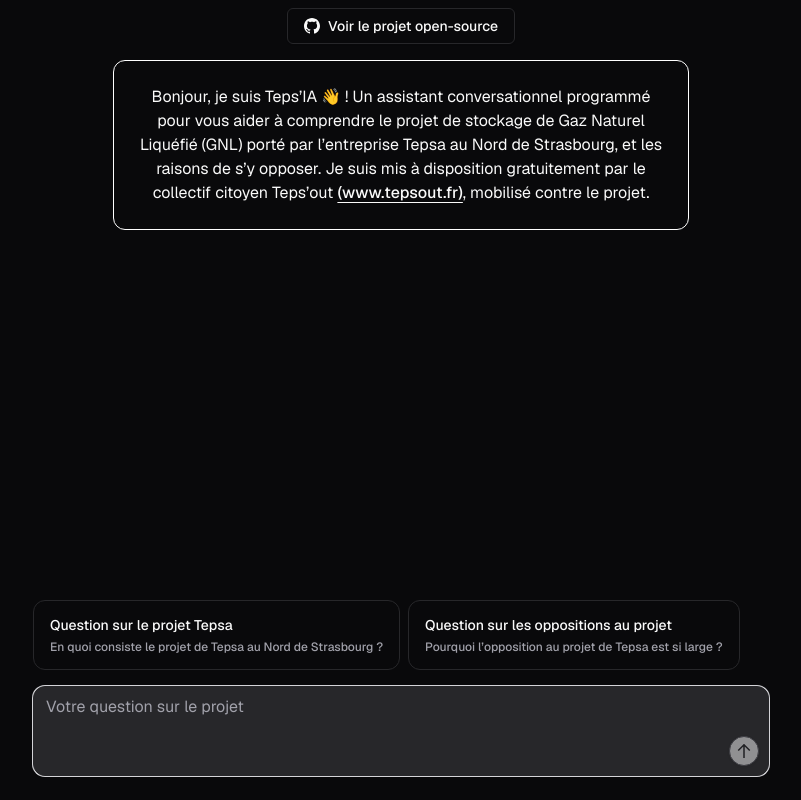
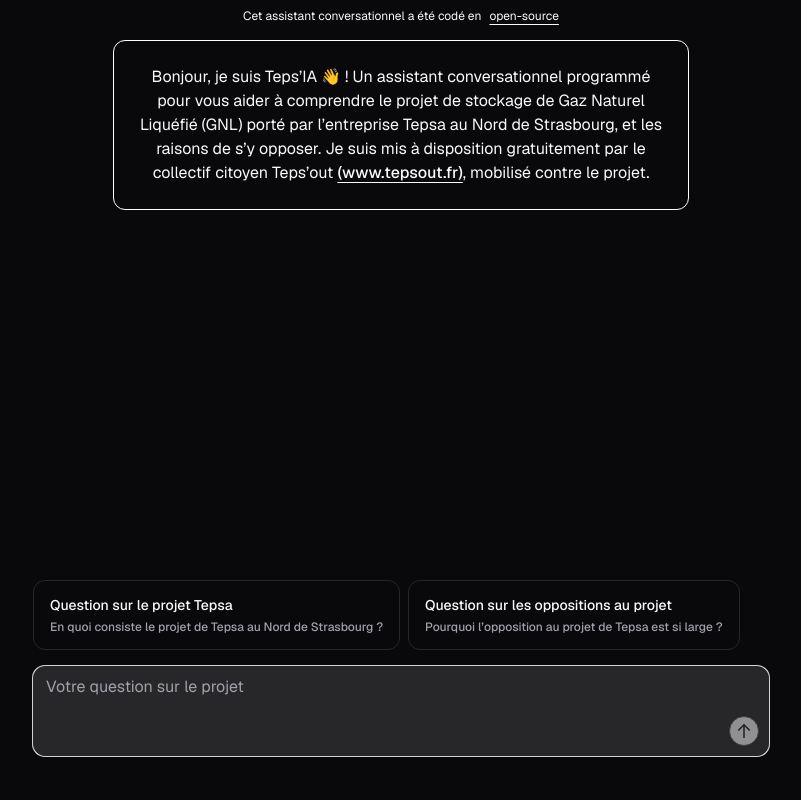
Before and after one commit to Zering-Max/tepsia-chatbot, a Next.js app: page / in a window 1280 px wide. Shown: the whole page, without its empty margins (239-1040 px from the left). Built offline with nearby package versions, Linux system fonts and the light colour scheme.

Commit message:
change type link

```diff
--- a/components/chat.tsx
+++ b/components/chat.tsx
@@ -47,8 +47,6 @@ export function Chat() {
       >
         {messages.length === 0 && <Overview />}
 
-        {/* {messages.length > 0 && <SourcesDisclaimer />} */}
-
         {messages.map((message: UIMessage, index: number) => (
           <PreviewMessage
             key={message.id}
--- a/components/navbar.tsx
+++ b/components/navbar.tsx
@@ -1,18 +1,20 @@
 "use client";
 
 import { Button } from "./ui/button";
-import { GitIcon } from "./icons";
+// import { GitIcon } from "./icons";
 import Link from "next/link";
 
 export const Navbar = () => {
   const url = process.env.OPEN_SOURCE_URL
   return (
-    <div className="p-2 flex flex-row gap-2 justify-center">
-      <Link href={`${url}`} target="_blank">
-        <Button variant="outline">
-          <GitIcon /> Voir le projet open-source
-        </Button>
+    <div className="p-2 flex flex-row gap-2 justify-center items-center">
+      <span className="text-xs">
+        Cet assistant conversationnel a été codé en
+      </span>
+      <Link href={`${url}`} target="_blank" className="text-xs underline underline-offset-4">
+        open-source
       </Link>
+
     </div>
   );
 };
```
